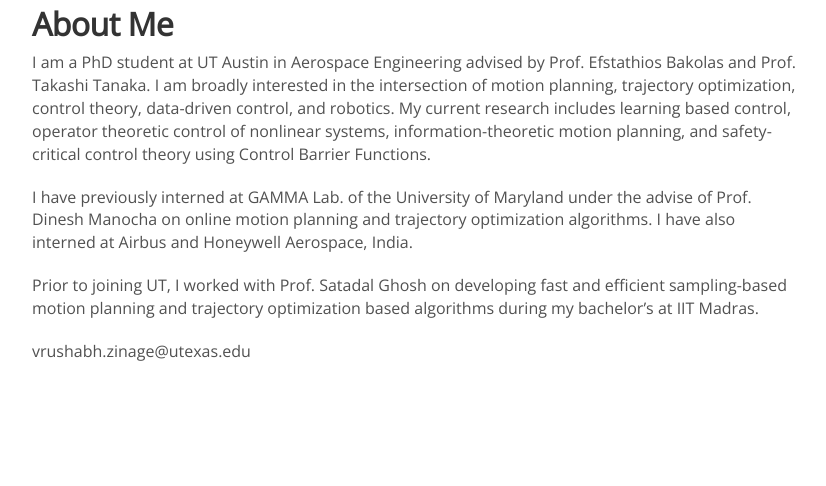
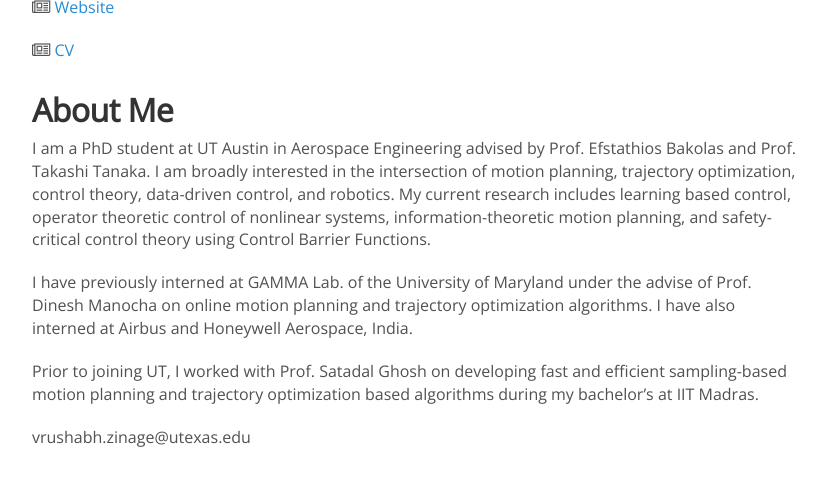
Before and after one commit to bakolaslab/bakolaslab.github.io, a Jekyll site: the page built from _people/vrushabh_zinage.md, in a window 1280 px wide, cut to the strip 391-877 px from the top of the page. Shown: the whole strip, without its empty margins (223-1049 px from the left). Built offline with Jekyll 4.4.1, drawn with Linux system fonts in a browser that asks for light colours; nearby versions of some CDN libraries; comment, search, counter and statistics services are not loaded.

Commit message:
Update vrushabh_zinage.md

```diff
--- a/_people/vrushabh_zinage.md
+++ b/_people/vrushabh_zinage.md
@@ -2,11 +2,17 @@
 name: Vrushabh Zinage
 position: gradstudent
 avatar: vrushabh_zinage_new.jpg
-twitter: jrudoler
+twitter: Vrushab50081009
 joined: 2021
 ---
 
 <img width="300" src="{{site.baseurl}}/images/people/{{page.avatar}}" data-action="zoom">
+
+<i class="fa fa-newspaper-o"></i> <a href="https://drive.google.com/file/d/1-08Pp6lsNAV6lk-WVpyD-QNfYYHnDDJY/view?usp=sharing" target="_blank">Website</a>
+
+<i class="fa fa-newspaper-o"></i> <a href="https://vrushabh27.github.io/vrushabh_zinage/" target="_blank">CV</a>
+
+
 
 ## About Me
 I am a PhD student at UT Austin in Aerospace Engineering advised by Prof. Efstathios Bakolas and Prof. Takashi Tanaka. I am broadly interested in the intersection of motion planning, trajectory optimization, control theory, data-driven control, and robotics. My current research includes learning based control, operator theoretic control of nonlinear systems, information-theoretic motion planning, and safety-critical control theory using Control Barrier Functions.
```
